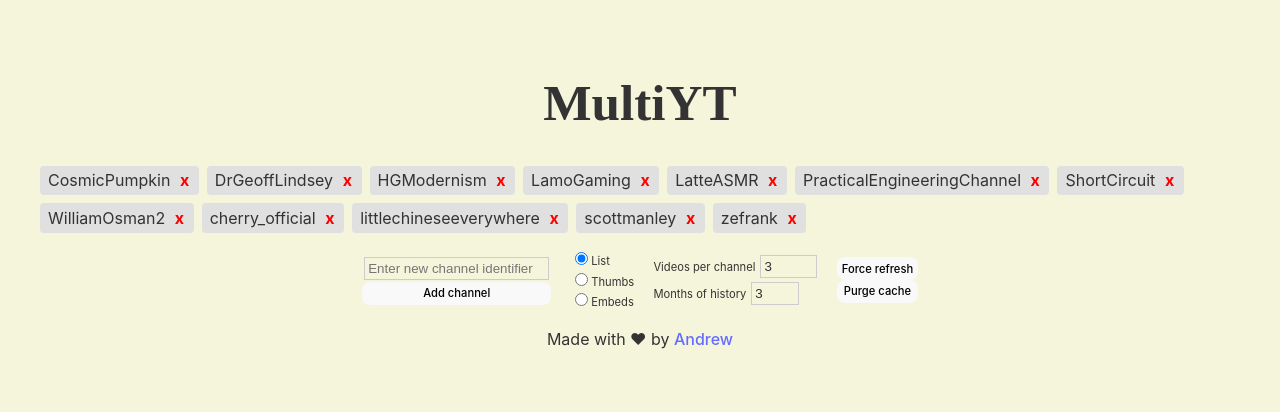
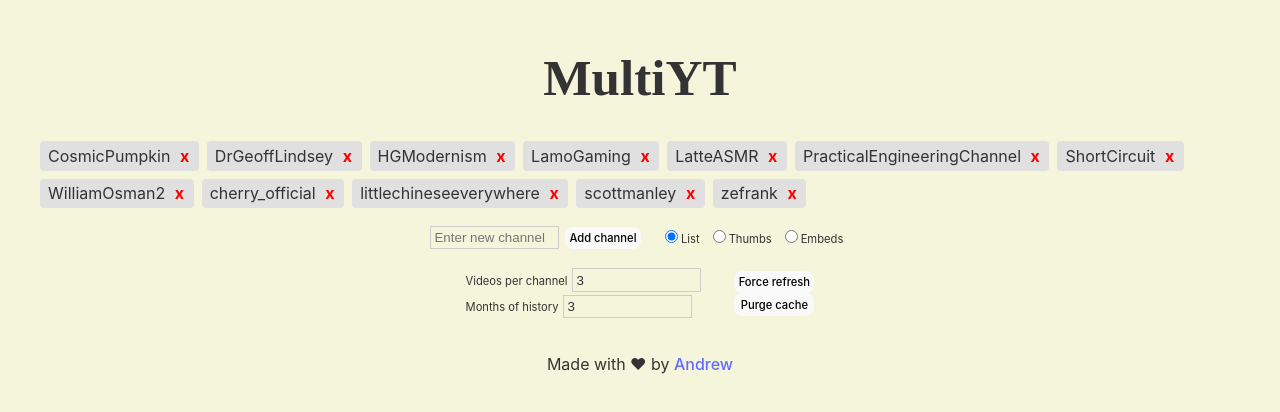
Before and after one commit to emberfiend/multiyt, a React (Vite) app in the folder multiyoutube/: page / in a window 1280 px wide. Shown: the part 140-552 px from the top of the page. Built offline with nearby package versions, Linux system fonts and the light colour scheme; a web font is replaced by a local one.

Commit message:
some settings to bottom, visual tweaks

```diff
--- a/multiyoutube/src/App.tsx
+++ b/multiyoutube/src/App.tsx
@@ -199,6 +199,7 @@
     const newViewMode = event.target.value;
     setViewMode(newViewMode);
     localStorage.setItem('viewMode', newViewMode);
+    setCurrentPage(1);
   };
 
   const handlePerChannelQueryCountChange = (event: React.ChangeEvent<HTMLInputElement>) => {
@@ -274,10 +275,10 @@
         ))}
       </div>
       <div className="channel-controls">
-        <div className="vertical-group"> { /* posterity: style={{ display: 'flex', flexDirection: 'column' }} */ }
+        <div>
           <input
             type="text"
-            placeholder="Enter new channel identifier"
+            placeholder="Enter new channel"
             ref={inputRef}
             onKeyDown={(event) => {
               if (event.key === 'Enter') {
@@ -287,7 +288,7 @@
           />
           <button onClick={() => handleAddChannel(inputRef.current?.value || '')}>Add channel</button>
         </div>
-        <div className="vertical-group">
+        <div>
           <label>
             <input
               type="radio"
@@ -315,36 +316,6 @@
             />
             Embeds
           </label>
-        </div>
-        <div className="vertical-group">
-          <div>
-            <label>
-              Videos per channel{' '}
-              <input
-                type="number"
-                value={perChannelQueryCount}
-                onChange={handlePerChannelQueryCountChange}
-                min="1"
-                max="50"
-              />
-            </label>
-          </div>
-          <div>
-            <label>
-              Months of history{' '}
-              <input
-                type="number"
-                value={historyMonths}
-                onChange={handleHistoryMonthsChange}
-                min="1"
-                max="9"
-              />
-            </label>
-          </div>
-        </div>
-        <div className="vertical-group">
-          <button onClick={resetAPITimer}>Force refresh</button>
-          <button onClick={resetVideos}>Purge cache</button>
         </div>
       </div>
       {loading && <p>Loading videos...</p>}
@@ -477,7 +448,39 @@
           )}
         </div>
       )}
-      <div>Made with &#x2665; by <a href="https://andrewbackhouse.com/" target="_blank">Andrew</a></div>
+      <div className="channel-controls">
+      <div className="vertical-group">
+          <div>
+            <label>
+              Videos per channel{' '}
+              <input
+                type="number"
+                value={perChannelQueryCount}
+                onChange={handlePerChannelQueryCountChange}
+                min="1"
+                max="50"
+              />
+            </label>
+          </div>
+          <div>
+            <label>
+              Months of history{' '}
+              <input
+                type="number"
+                value={historyMonths}
+                onChange={handleHistoryMonthsChange}
+                min="1"
+                max="9"
+              />
+            </label>
+          </div>
+        </div>
+        <div className="vertical-group">
+          <button onClick={resetAPITimer}>Force refresh</button>
+          <button onClick={resetVideos}>Purge cache</button>
+        </div>
+      </div>
+      <div style={{ paddingTop: '2rem' }}>Made with &#x2665; by <a href="https://andrewbackhouse.com/" target="_blank">Andrew</a></div>
     </main>
   );
 }
--- a/multiyoutube/src/index.css
+++ b/multiyoutube/src/index.css
@@ -16,6 +16,7 @@
 }
 
 input:not([type="radio"]):not([type="checkbox"]) {
+  width: 7.5rem;
   background-color: transparent; /* Clear background color */
   border: 1px solid #ccc; /* Add a border for better visibility */
   padding: 0.2rem; /* Add some padding */
@@ -199,6 +200,14 @@
   font-size: 0.7em;
 }
 
+.channel-controls div button {
+  margin-left: 0.3rem;
+}
+
+.channel-controls div label {
+  margin-right: 0.5rem;
+}
+
 .channel-controls .vertical-group {
   display: flex;
   flex-direction: column;
```
